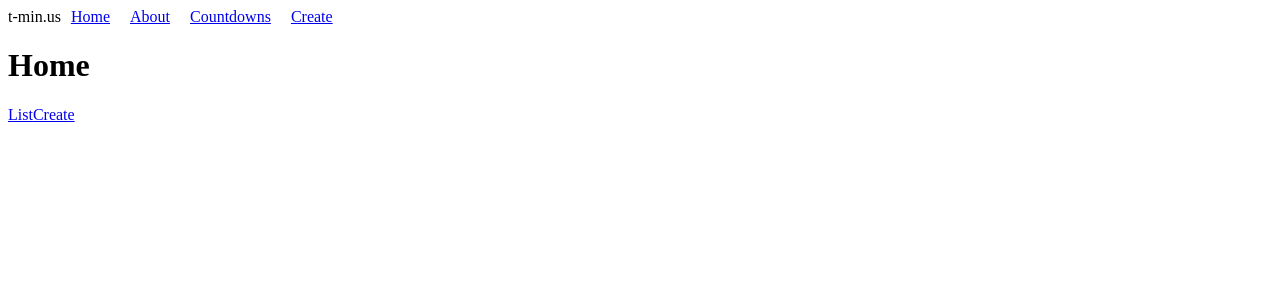
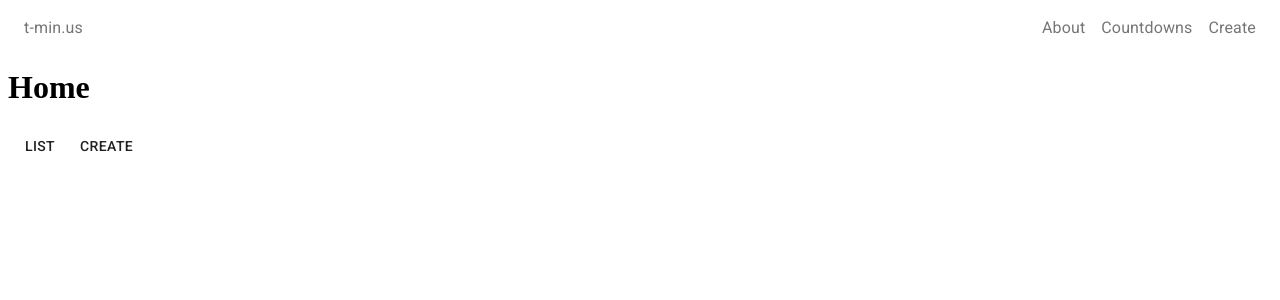
Before and after one commit to Rafael09ED/t-minus-frontend, a React (Create React App) app: page / in a window 1280 px wide. Shown: the top 300 px of the page. Built offline with nearby package versions, Linux system fonts and the light colour scheme; what moment-duration-format would draw is missing.

Commit message:
Navbar Styling

```diff
--- a/package.json
+++ b/package.json
@@ -9,7 +9,9 @@
     "react": "^16.9.0",
     "react-dom": "^16.9.0",
     "react-router-dom": "^5.0.1",
-    "react-scripts": "3.0.1"
+    "react-scripts": "3.0.1",
+    "@material-ui/core": "4.5.0",
+    "@material-ui/icons": "4.4.3"
   },
   "scripts": {
     "start": "react-scripts start",
--- a/public/index.html
+++ b/public/index.html
@@ -20,6 +20,11 @@
       Learn how to configure a non-root public URL by running `npm run build`.
     -->
     <title>t-min.us</title>
+
+    <!-- Styling -->
+    <link rel="stylesheet" href="https://fonts.googleapis.com/css?family=Roboto:300,400,500,700&display=swap" />
+    <link rel="stylesheet" href="https://fonts.googleapis.com/icon?family=Material+Icons" />
+
   </head>
   <body>
     <noscript>You need to enable JavaScript to run this app.</noscript>
--- a/src/components/NavBar/NavBar.js
+++ b/src/components/NavBar/NavBar.js
@@ -1,17 +1,77 @@
 import React from 'react';
 import { NavLink } from 'react-router-dom'
+import { makeStyles } from '@material-ui/core/styles';
+import Link from '@material-ui/core/Link';
+import Paper from '@material-ui/core/Paper';
+import Breadcrumbs from '@material-ui/core/Breadcrumbs';
+import NavigateNextIcon from '@material-ui/icons/NavigateNext';
+
+const LinkForward = React.forwardRef((props, ref) => <NavLink innerRef={ref} {...props} />);
+
+const addresses = [
+    {url: "about", name:"About"},
+    {url: "list", name:"Countdowns"},
+    {url: "create", name:"Create"}
+]
+
+const useStyles = makeStyles(theme => ({
+    root: {
+      justifyContent: 'center',
+      flexWrap: 'wrap',
+    },
+    paper: {
+      padding: theme.spacing(1, 2),
+    },
+}));
+
+
+function generateNavlink(data){
+    return (<Link component={LinkForward} color="inherit" to={data.url}>{data.name}</Link>)
+}
+
+function generateAllNavlinks(){
+    const tempNavlinks = []
+    for(var i = 0; i < addresses.length; i++){
+        const address = addresses[i];
+        tempNavlinks.push(generateNavlink(address));
+    }
+    return tempNavlinks;
+}
 
 function NavBar(props) {
+    const classes = useStyles();
+    const [breadcrumbs, setBreadcrumbs] = React.useState([]);
+
+    React.useEffect(()=> {
+        var tempBreadCrumbs = [];
+        for(var i = 0; i < addresses.length; i++){
+            const address = addresses[i];
+            if (props.match.params.path === address.url)
+                tempBreadCrumbs.push(generateNavlink(address));
+        }
+        setBreadcrumbs(tempBreadCrumbs);
+    }, [props.match.params.path]);
+
     if (props.match.params.path === '-') return null
 
     return (
-        <div id="navbar">
-            t-min.us
-            <NavLink to="/">Home</NavLink>
-            <NavLink to="/about">About</NavLink>
-            <NavLink to="/list">Countdowns</NavLink>
-            <NavLink to="/create">Create</NavLink>
-        </div>
+        <header style={{display: 'flex', justifyContent: 'space-between'}}>
+            <Paper elevation={0} className={classes.paper} >
+                <Breadcrumbs separator={<NavigateNextIcon fontSize="small" />} aria-label="breadcrumb">
+                    <Link component={LinkForward} color="inherit" to="/">
+                        t-min.us
+                    </Link>
+                    {breadcrumbs}
+                </Breadcrumbs>
+            </Paper>
+            <nav>
+                <Paper elevation={0} className={classes.paper} >
+                    <Breadcrumbs separator={<div></div>} aria-label="breadcrumb">
+                        {generateAllNavlinks()}
+                    </Breadcrumbs>
+                </Paper>
+            </nav>
+        </header>
     );
 }
 
--- a/src/components/pages/CountdownPage.js
+++ b/src/components/pages/CountdownPage.js
@@ -3,10 +3,20 @@ import moment from 'moment';
 import momentDurationFormatSetup from 'moment-duration-format';
 import { getCountdown } from '../../util/database';
 import { NavLink } from 'react-router-dom'
+import { makeStyles } from '@material-ui/core/styles';
+import Paper from '@material-ui/core/Paper';
+import Typography from '@material-ui/core/Typography';
 
 momentDurationFormatSetup(moment);
 
+const useStyles = makeStyles(theme => ({
+  paper: {
+    padding: theme.spacing(1, 2),
+  },
+}));
+
 function CountdownPage(props) {
+  const classes = useStyles();
   const [jsxValues, setJsxValues] = React.useState((<p>loading...</p>));
   const [countdownData, setCountdownData] = React.useState({});
   const [currentTime, setCurrentTime] = React.useState(moment());
@@ -45,9 +55,11 @@ function CountdownPage(props) {
 
   return (
       <div className="cdtp_header">
-          <span className="countdown_timer_name">{countdownData.name}</span>
-          <span className="cdtp_navlink_home"><NavLink to="/">t-min.us</NavLink></span>
-          {jsxValues}
+        <Paper elevation={0} className={classes.paper} style={{display: 'flex', justifyContent: 'space-between'}}>
+          <Typography className="countdown_timer_name">{countdownData.name}</Typography>
+          <Typography><NavLink to="/" style={{ textDecoration: 'none', color:'grey' }}>t-min.us</NavLink></Typography>
+        </Paper>
+        {jsxValues}
       </div>
   );
 }
--- a/src/components/pages/Home.js
+++ b/src/components/pages/Home.js
@@ -1,12 +1,15 @@
 import React from 'react';
 import {NavLink} from 'react-router-dom';
+import Button from '@material-ui/core/Button';
+
+const Link = React.forwardRef((props, ref) => <NavLink innerRef={ref} {...props} />);
 
 function Home() {
   return (
       <div>
           <h1>Home</h1>
-          <NavLink to='/list'>List</NavLink>
-          <NavLink to='/create'>Create</NavLink>
+          <Button component={Link} to='/list'>List</Button>
+          <Button component={Link} to='/create'>Create</Button>
       </div>
   );
 }
```
